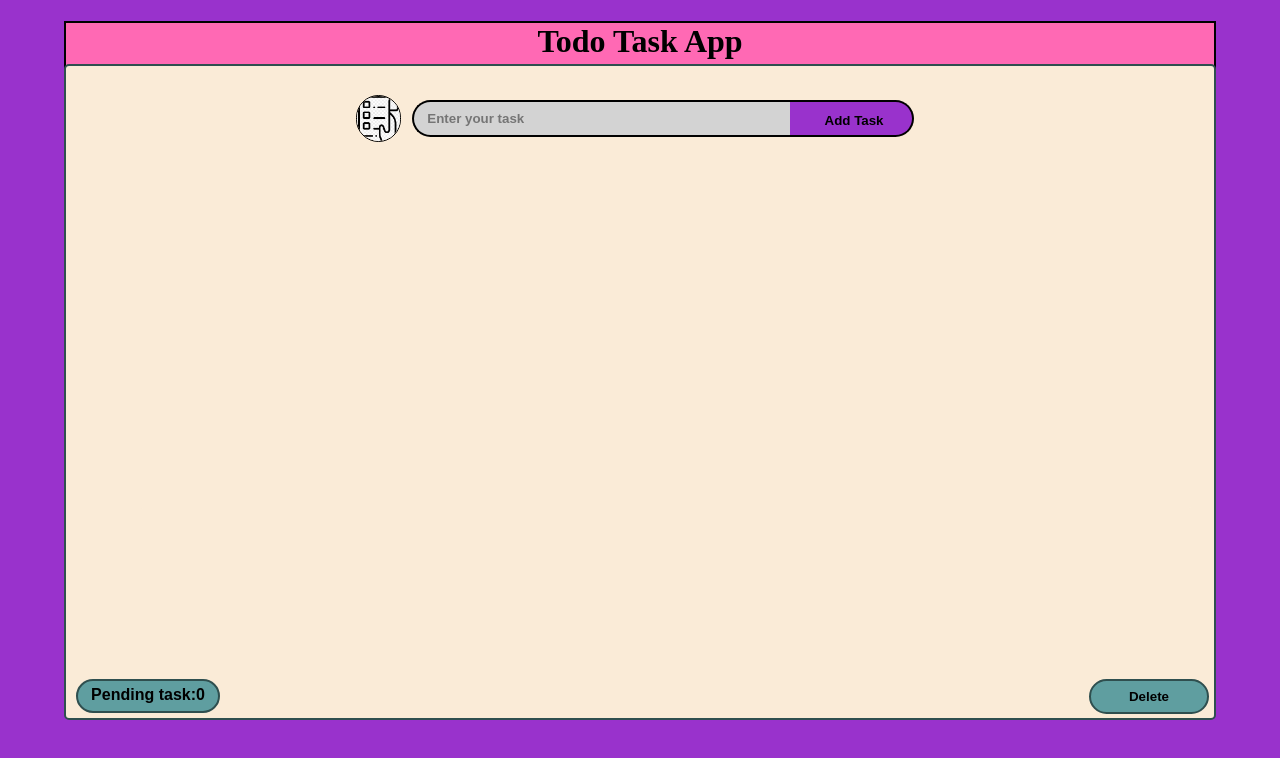
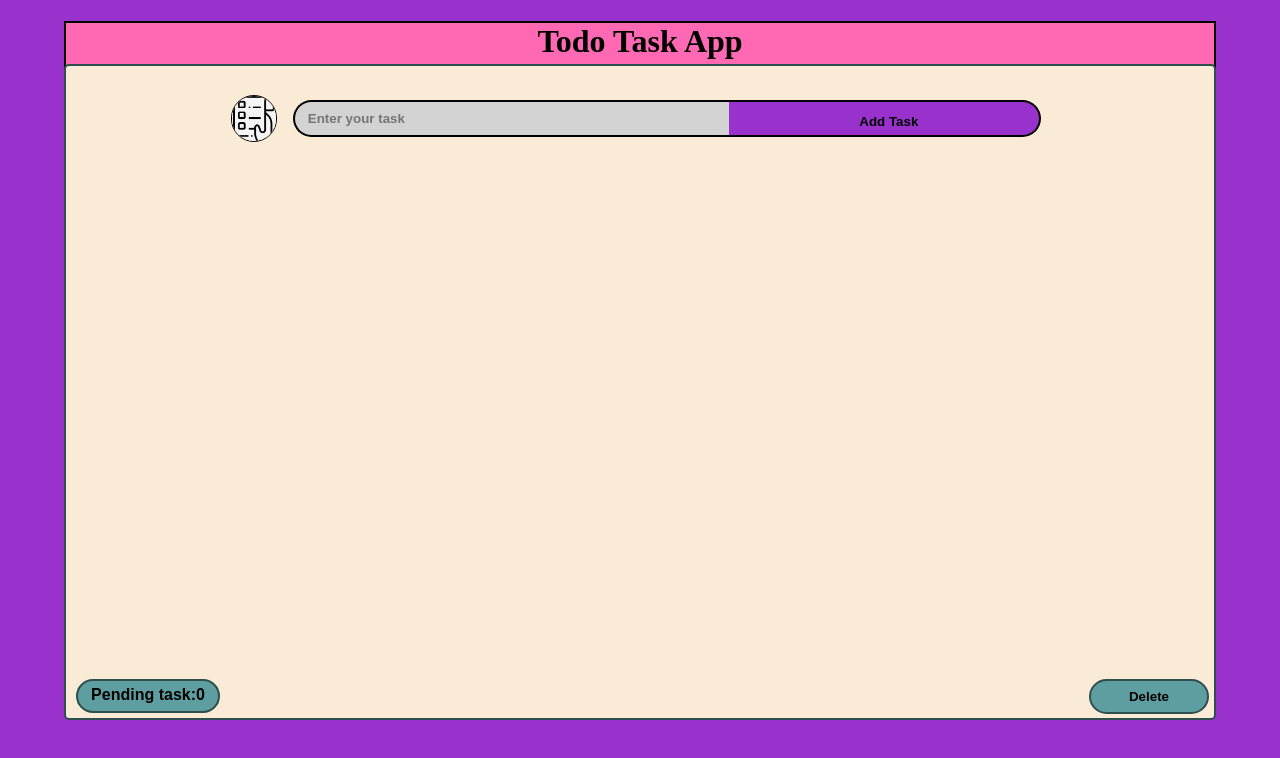
Before and after one commit to SurjeetSingh557/TodoList, a plain HTML site: page index.html in a window 1280 px wide. Drawn offline with Linux system fonts and the light colour scheme.

Commit message:
Update to do.css

```diff
--- a/to do.css
+++ b/to do.css
@@ -78,7 +78,7 @@ img:hover{
 #addbtn{
     display: inline;
     height:37px;
-    width:25%;
+    width:25vw;
     margin-left:-1px;
     margin-right: 1vw;
     padding-left: 2%;
```
